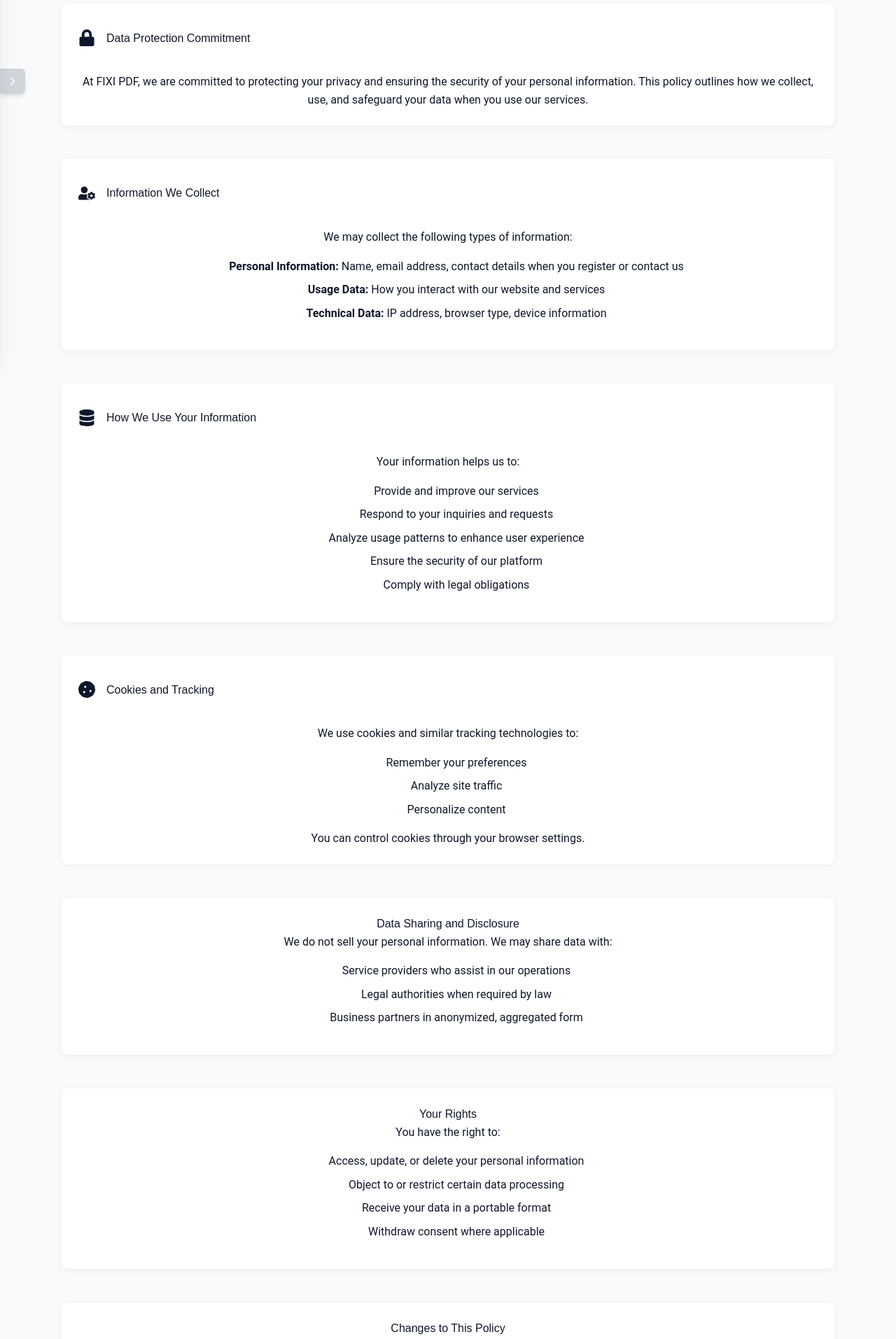
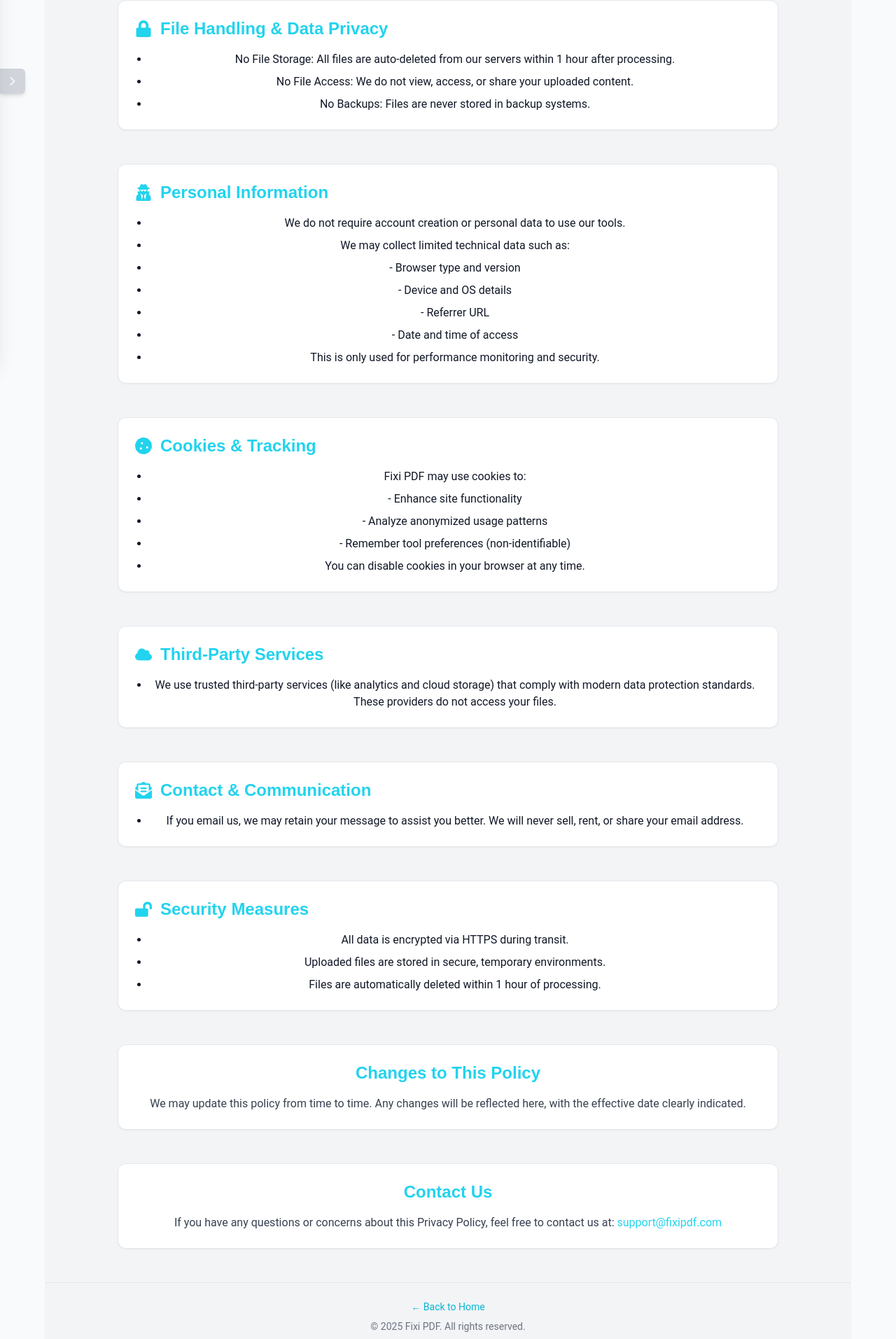
Before and after one commit to Ayan-Kashif/PDF-Tools, a React (Vite) app: page /privacy in a window 1280 px wide. Shown: the part 284-2197 px from the top of the page at 70% size. Built offline with nearby package versions, Linux system fonts and the light colour scheme.

Commit message:
Update privacy.jsx

```diff
--- a/src/pages/privacy.jsx
+++ b/src/pages/privacy.jsx
@@ -1,118 +1,139 @@
-import React,{useEffect} from 'react';
+import React, { useEffect, useState } from 'react';
 import { Helmet } from 'react-helmet';
 import { Link } from 'react-router-dom';
-import { FaShieldAlt, FaLock, FaUserCog, FaDatabase, FaCookie } from 'react-icons/fa';
+import {
+  FaShieldAlt, FaLock, FaUserSecret, FaCookie, FaCloud, FaEnvelopeOpenText, FaLockOpen
+} from 'react-icons/fa';
 
 const PrivacyPolicy = () => {
-    useEffect(() => {
+  useEffect(() => {
     window.scrollTo(0, 0);
   }, []);
 
+  const [theme, setTheme] = useState(localStorage.getItem('theme') || 'light');
+  const isDark = theme === 'dark';
+
+  const bgMain = isDark ? 'bg-gray-900 text-white' : 'bg-gray-100 text-gray-900';
+  const sectionBg = isDark ? 'bg-gray-800 border-gray-700' : 'bg-white border-gray-200';
+
   return (
-    <div className="privacy-policy-page">
+    <div className={`privacy-policy-page min-h-screen ${bgMain}`}>
       <Helmet>
-        <title>Privacy Policy | FIXI PDF</title>
+        <title>Privacy Policy | Fixi PDF</title>
         <meta name="description" content="Read our comprehensive privacy policy detailing how we collect, use, and protect your data." />
       </Helmet>
 
-      <header className="privacy-header">
-        <div className="container">
-          <h1 className="privacy-title text-cyan-400">
-            <FaShieldAlt className="shield-icon" /> Privacy Policy
-          </h1>
-          <p className="privacy-subtitle">Last updated: {new Date().toLocaleDateString()}</p>
-        </div>
+      {/* Hero Header */}
+      <header className="py-12 px-4 text-center bg-gradient-to-r from-cyan-500 to-blue-600 text-white shadow-md">
+        <h1 className="text-4xl sm:text-5xl font-bold flex justify-center items-center gap-3 mb-2">
+          <FaShieldAlt className="text-white" /> Privacy Policy
+        </h1>
+        <p className="text-sm opacity-90">
+          Effective Date: 06/23/2025 | Last Updated: 06/23/2025
+        </p>
       </header>
 
-      <main className="privacy-content container">
-        <section className="privacy-section">
-          <div className="section-header">
-            <FaLock className="section-icon" />
-            <h2>Data Protection Commitment</h2>
-          </div>
-          <p>At FIXI PDF, we are committed to protecting your privacy and ensuring the security of your personal information. This policy outlines how we collect, use, and safeguard your data when you use our services.</p>
+      {/* Content */}
+      <main className="max-w-5xl mx-auto px-6 sm:px-10 py-12 space-y-12">
+        {[
+          {
+            icon: <FaLock />,
+            title: 'File Handling & Data Privacy',
+            content: [
+              'No File Storage: All files are auto-deleted from our servers within 1 hour after processing.',
+              'No File Access: We do not view, access, or share your uploaded content.',
+              'No Backups: Files are never stored in backup systems.',
+            ]
+          },
+          {
+            icon: <FaUserSecret />,
+            title: 'Personal Information',
+            content: [
+              'We do not require account creation or personal data to use our tools.',
+              'We may collect limited technical data such as:',
+              '- Browser type and version',
+              '- Device and OS details',
+              '- Referrer URL',
+              '- Date and time of access',
+              'This is only used for performance monitoring and security.'
+            ]
+          },
+          {
+            icon: <FaCookie />,
+            title: 'Cookies & Tracking',
+            content: [
+              'Fixi PDF may use cookies to:',
+              '- Enhance site functionality',
+              '- Analyze anonymized usage patterns',
+              '- Remember tool preferences (non-identifiable)',
+              'You can disable cookies in your browser at any time.'
+            ]
+          },
+          {
+            icon: <FaCloud />,
+            title: 'Third-Party Services',
+            content: [
+              'We use trusted third-party services (like analytics and cloud storage) that comply with modern data protection standards. These providers do not access your files.'
+            ]
+          },
+          {
+            icon: <FaEnvelopeOpenText />,
+            title: 'Contact & Communication',
+            content: [
+              'If you email us, we may retain your message to assist you better. We will never sell, rent, or share your email address.'
+            ]
+          },
+          {
+            icon: <FaLockOpen />,
+            title: 'Security Measures',
+            content: [
+              'All data is encrypted via HTTPS during transit.',
+              'Uploaded files are stored in secure, temporary environments.',
+              'Files are automatically deleted within 1 hour of processing.'
+            ]
+          },
+        ].map((section, index) => (
+          <section
+            key={index}
+            className={`rounded-xl border p-6 shadow-sm ${sectionBg}`}
+          >
+            <h2 className="text-2xl font-semibold flex items-center gap-3 mb-4 text-cyan-400">
+              {section.icon} {section.title}
+            </h2>
+            <ul className="list-disc pl-5 space-y-2 text-base">
+              {section.content.map((item, idx) => (
+                <li key={idx} className="">
+                  {item}
+                </li>
+              ))}
+            </ul>
+          </section>
+        ))}
+
+        {/* Changes Notice */}
+        <section className={`rounded-xl border p-6 shadow-sm ${sectionBg}`}>
+          <h2 className="text-2xl font-semibold mb-4 text-cyan-400">Changes to This Policy</h2>
+          <p className="text-base text-gray-700 dark:text-gray-300">
+            We may update this policy from time to time. Any changes will be reflected here, with the effective date clearly indicated.
+          </p>
         </section>
 
-        <section className="privacy-section">
-          <div className="section-header">
-            <FaUserCog className="section-icon" />
-            <h2>Information We Collect</h2>
-          </div>
-          <p>We may collect the following types of information:</p>
-          <ul className="privacy-list">
-            <li><strong>Personal Information:</strong> Name, email address, contact details when you register or contact us</li>
-            <li><strong>Usage Data:</strong> How you interact with our website and services</li>
-            <li><strong>Technical Data:</strong> IP address, browser type, device information</li>
-          </ul>
-        </section>
-
-        <section className="privacy-section">
-          <div className="section-header">
-            <FaDatabase className="section-icon" />
-            <h2>How We Use Your Information</h2>
-          </div>
-          <p>Your information helps us to:</p>
-          <ul className="privacy-list">
-            <li>Provide and improve our services</li>
-            <li>Respond to your inquiries and requests</li>
-            <li>Analyze usage patterns to enhance user experience</li>
-            <li>Ensure the security of our platform</li>
-            <li>Comply with legal obligations</li>
-          </ul>
-        </section>
-
-        <section className="privacy-section">
-          <div className="section-header">
-            <FaCookie className="section-icon" />
-            <h2>Cookies and Tracking</h2>
-          </div>
-          <p>We use cookies and similar tracking technologies to:</p>
-          <ul className="privacy-list">
-            <li>Remember your preferences</li>
-            <li>Analyze site traffic</li>
-            <li>Personalize content</li>
-          </ul>
-          <p>You can control cookies through your browser settings.</p>
-        </section>
-
-        <section className="privacy-section">
-          <h2>Data Sharing and Disclosure</h2>
-          <p>We do not sell your personal information. We may share data with:</p>
-          <ul className="privacy-list">
-            <li>Service providers who assist in our operations</li>
-            <li>Legal authorities when required by law</li>
-            <li>Business partners in anonymized, aggregated form</li>
-          </ul>
-        </section>
-
-        <section className="privacy-section">
-          <h2>Your Rights</h2>
-          <p>You have the right to:</p>
-          <ul className="privacy-list">
-            <li>Access, update, or delete your personal information</li>
-            <li>Object to or restrict certain data processing</li>
-            <li>Receive your data in a portable format</li>
-            <li>Withdraw consent where applicable</li>
-          </ul>
-        </section>
-
-        <section className="privacy-section">
-          <h2>Changes to This Policy</h2>
-          <p>We may update this policy periodically. We will notify you of significant changes through our website or email.</p>
-        </section>
-
-        <section className="privacy-section contact-section">
-          <h2>Contact Us</h2>
-          <p>If you have questions about this policy or your data:</p>
-          <p>Email: <a href="/">privacy@fixipdf.com</a></p>
+        {/* Contact Section */}
+        <section className={`rounded-xl border p-6 shadow-sm ${sectionBg}`}>
+          <h2 className="text-2xl font-semibold mb-4 text-cyan-400">Contact Us</h2>
+          <p className="text-base text-gray-700 dark:text-gray-300">
+            If you have any questions or concerns about this Privacy Policy, feel free to contact us at:{' '}
+            <a href="mailto:support@fixipdf.com" className="text-cyan-400 hover:underline">support@fixipdf.com</a>
+          </p>
         </section>
       </main>
 
-      <footer className="privacy-footer">
-        <div className="container">
-          <Link to="/" className="back-home">← Back to Home</Link>
-          <p className="copyright">© {new Date().getFullYear()} FIXI PDF. All rights reserved.</p>
-        </div>
+      {/* Footer */}
+      <footer className="border-t pt-6 pb-12 text-center text-sm text-gray-500 dark:text-gray-400">
+        <Link to="/" className="text-cyan-500 hover:underline block mb-2">
+          ← Back to Home
+        </Link>
+        <p>© {new Date().getFullYear()} Fixi PDF. All rights reserved.</p>
       </footer>
     </div>
   );
```
